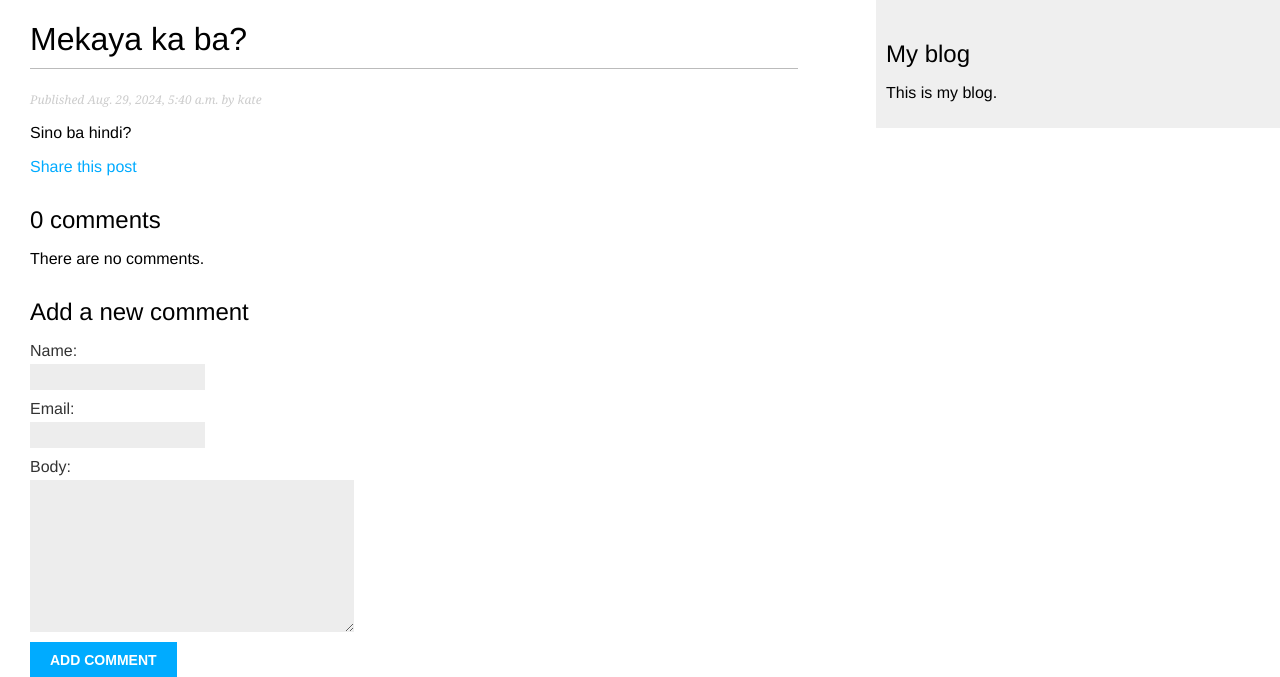
After one commit to redKath/django-blog-app, a Django app: a page that uses mysite/blog/templates/blog/post/detail.html in a window 1280 px wide. The commit adds this page. Shown: the top 677 px of the page. Run offline with Django 4.2, Linux system fonts and the light colour scheme; data comes from the database, SQL or seed files in the repository; both versions use the stored data as it was after the commit.

Commit message:
add commenting, sharing, and pagination

```diff
--- /dev/null
+++ b/mysite/blog/forms.py
@@ -0,0 +1,16 @@
+from django import forms
+from .models import Comment
+
+
+class EmailPostForm(forms.Form):
+    name = forms.CharField(max_length=25)
+    email = forms.EmailField()
+    to = forms.EmailField()
+    comments = forms.CharField(required=False,
+        widget=forms.Textarea)
+
+
+class CommentForm(forms.ModelForm):
+    class Meta:
+        model = Comment
+        fields = ['name', 'email', 'body']
--- a/mysite/blog/models.py
+++ b/mysite/blog/models.py
@@ -1,12 +1,12 @@
 from django.db import models
 from django.utils import timezone
 from django.contrib.auth.models import User
+from django.urls import reverse
 
 class PublishedManager(models.Manager):
     def get_queryset(self) -> models.QuerySet:
         return super().get_queryset()\
                     .filter(status=Post.Status.PUBLISHED)
-
 
 
 class Post(models.Model):
@@ -16,7 +16,8 @@ class Post(models.Model):
         PUBLISHED = 'PB', 'Published'
 
     title = models.CharField(max_length=250)
-    slug = models.SlugField(max_length=250)
+    slug = models.SlugField(max_length=250,
+                            unique_for_date='publish')
     author = models.ForeignKey(User,
                             on_delete=models.CASCADE,
                             related_name='blog_posts')
@@ -38,3 +39,31 @@ class Post(models.Model):
 
     def __str__(self):
         return self.title
+
+    def get_absolute_url(self):
+        return reverse('blog:post_detail',args=[
+            self.publish.year,
+            self.publish.month,
+            self.publish.day,
+            self.slug])
+
+
+class Comment(models.Model):
+    post = models.ForeignKey(Post,
+        on_delete=models.CASCADE,
+        related_name='comments')
+    name = models.CharField(max_length=80)
+    email = models.EmailField()
+    body = models.TextField()
+    created = models.DateTimeField(auto_now_add=True)
+    updated = models.DateTimeField(auto_now=True)
+    active = models.BooleanField(default=True)
+
+    class Meta:
+        ordering = ['created']
+        indexes = [
+        models.Index(fields=['created']),
+        ]
+
+    def __str__(self):
+        return f'Comment by {self.name} on {self.post}'
--- a/mysite/blog/templates/blog/post/detail.html
+++ b/mysite/blog/templates/blog/post/detail.html
@@ -8,4 +8,26 @@
         Published {{ post.publish }} by {{ post.author }}
     </p>
     {{ post.body|linebreaks }}
+    <p>
+        <a href="{% url "blog:post_share" post.id %}">
+        Share this post
+        </a>
+    </p>
+    {% with comments.count as total_comments %}
+        <h2>
+        {{ total_comments }} comment{{ total_comments|pluralize }}
+        </h2>
+    {% endwith %}
+    {% for comment in comments %}
+        <div class="comment">
+            <p class="info">
+                Comment {{ forloop.counter }} by {{ comment.name }}
+                {{ comment.created }}
+            </p>
+                {{ comment.body|linebreaks }}
+                </div>
+        {% empty %}
+            <p>There are no comments.</p>
+    {% endfor %}
+    {% include "blog/post/includes/comment_form.html" %}
 {% endblock %}
--- /dev/null
+++ b/mysite/blog/templates/blog/post/includes/comment_form.html
@@ -0,0 +1,6 @@
+<h2>Add a new comment</h2>
+<form action="{% url "blog:post_comment" post.id %}" method="post">
+    {{ form.as_p }}
+    {% csrf_token %}
+    <p><input type="submit" value="Add comment"></p>
+</form>
--- a/mysite/blog/templates/blog/post/list.html
+++ b/mysite/blog/templates/blog/post/list.html
@@ -6,7 +6,7 @@
     <h1>My Blog</h1>
     {% for post in posts %}
         <h2>
-            <a href="{% url 'blog:post_detail' post.id %}">
+            <a href="{{ post.get_absolute_url }}">
                 {{ post.title }}
             </a>
         </h2>
@@ -15,4 +15,6 @@
         </p>
         {{ post.body|truncatewords:30|linebreaks }}
     {% endfor %}
+    {% include "pagination.html" with page=posts %}
+    <!-- {% include "pagination.html" with page=page_obj %} -->
 {% endblock %}
--- a/mysite/blog/urls.py
+++ b/mysite/blog/urls.py
@@ -4,5 +4,12 @@ from blog import views
 app_name='blog'
 urlpatterns = [
     path('', views.post_list, name='post_list'),
-    path('<int:id>', views.post_detail, name='post_detail'),
+    # path('', views.PostListView.as_view(), name='post_list'),
+    path('<int:year>/<int:month>/<int:day>/<slug:post>/',
+        views.post_detail,
+        name='post_detail'),
+    path('<int:post_id>/share/',
+        views.post_share, name='post_share'),
+    path('<int:post_id>/comment/',
+        views.post_comment, name='post_comment'),
 ]
--- a/mysite/blog/views.py
+++ b/mysite/blog/views.py
@@ -1,19 +1,97 @@
-from django.shortcuts import render
-from blog.models import Post
+from django.shortcuts import render, get_object_or_404
+from blog.models import Post, Comment
 from django.http import Http404
+from django.core.paginator import Paginator, EmptyPage,\
+    PageNotAnInteger
+from django.views.generic import ListView
+from .forms import EmailPostForm, CommentForm
+from django.core.mail import send_mail
+import os
+from dotenv import load_dotenv
+from django.views.decorators.http import require_POST
 
-def post_detail(request, id):
+load_dotenv()
+
+def post_detail(request, year, month, day, post):
     try:
-        post =Post.published.get(id=id)
+        post = get_object_or_404(Post,
+            status=Post.Status.PUBLISHED,
+            slug=post,
+            publish__year=year,
+            publish__month=month,
+            publish__day=day)
+        # List of active comments for this post
+        comments = post.comments.filter(active=True)
+        # Form for users to comment
+        form = CommentForm()
     except Post.DoesNotExist:
         raise Http404('No Post found.')
 
     return render(request,
                   'blog/post/detail.html',
-                  {'post': post})
+                  {'post': post, 'comments': comments, 'form': form})
 
 def post_list(request):
-    posts = Post.published.all()
+    post_list = Post.published.all()
+    # Pagination with 3 posts per page
+    paginator = Paginator(post_list, 3)
+    page_number = request.GET.get('page', 1)
+    try:
+        posts = paginator.page(page_number)
+    except PageNotAnInteger:
+        # If page_number is not an integer deliver the first page
+        posts = paginator.page(1)
+    except EmptyPage:
+        posts = paginator.page(paginator.num_pages)
     return render(request,
                   'blog/post/list.html',
                   {'posts':posts})
+
+def post_share(request, post_id):
+    # Retrieve post by id
+    post = get_object_or_404(Post, id=post_id, status=Post.Status.PUBLISHED)
+    sent = False
+
+    if request.method == 'POST':
+        # Form was submitted
+        form = EmailPostForm(request.POST)
+        if form.is_valid():
+            # Form fields passed validation
+            cd = form.cleaned_data
+            # ... send email
+            post_url = request.build_absolute_uri(
+            post.get_absolute_url())
+            subject = f"{cd['name']} recommends you read " \
+                f"{post.title}"
+            message = f"Read {post.title} at {post_url}\n\n" \
+                f"{cd['name']}\'s comments: {cd['comments']}"
+            send_mail(subject, message, os.getenv('EMAIL_HOST_USER'), [cd['to']])
+            sent = True
+    else:
+        form = EmailPostForm()
+    return render(request, 'blog/post/share.html', {'post': post, 'form':form, 'sent':sent})
+
+@require_POST
+def post_comment(request, post_id):
+    post = get_object_or_404(Post, id=post_id, status=Post.Status.PUBLISHED)
+    comment = None
+    # A comment was posted
+    form = CommentForm(data=request.POST)
+    if form.is_valid():
+        # Create a Comment object without saving it to the database
+        comment = form.save(commit=False)
+        # Assign the post to the comment
+        comment.post = post
+        # Save the comment to the database
+        comment.save()
+    return render(request, 'blog/post/comment.html', {'post': post, 'form': form, 'comment': comment})
+
+
+class PostListView(ListView):
+    """
+    Alternative post list view
+    """
+    queryset = Post.published.all()
+    context_object_name = 'posts'
+    paginate_by = 3
+    template_name = 'blog/post/list.html'
```
Also changed, not shown: mysite/blog/admin.py (+9 -1 lines), mysite/blog/templates/blog/post/comment.html (added, +10 -0 lines), mysite/blog/templates/blog/post/share.html (added, +19 -0 lines), mysite/blog/templates/pagination.html (added, +13 -0 lines), mysite/mysite/settings.py (+9 -0 lines), mysite/blog/migrations/0003_alter_post_publish_alter_post_slug.py (added), mysite/blog/migrations/0004_alter_post_publish_comment_and_more.py (added), mysite/db.sqlite3, 1 other file.
